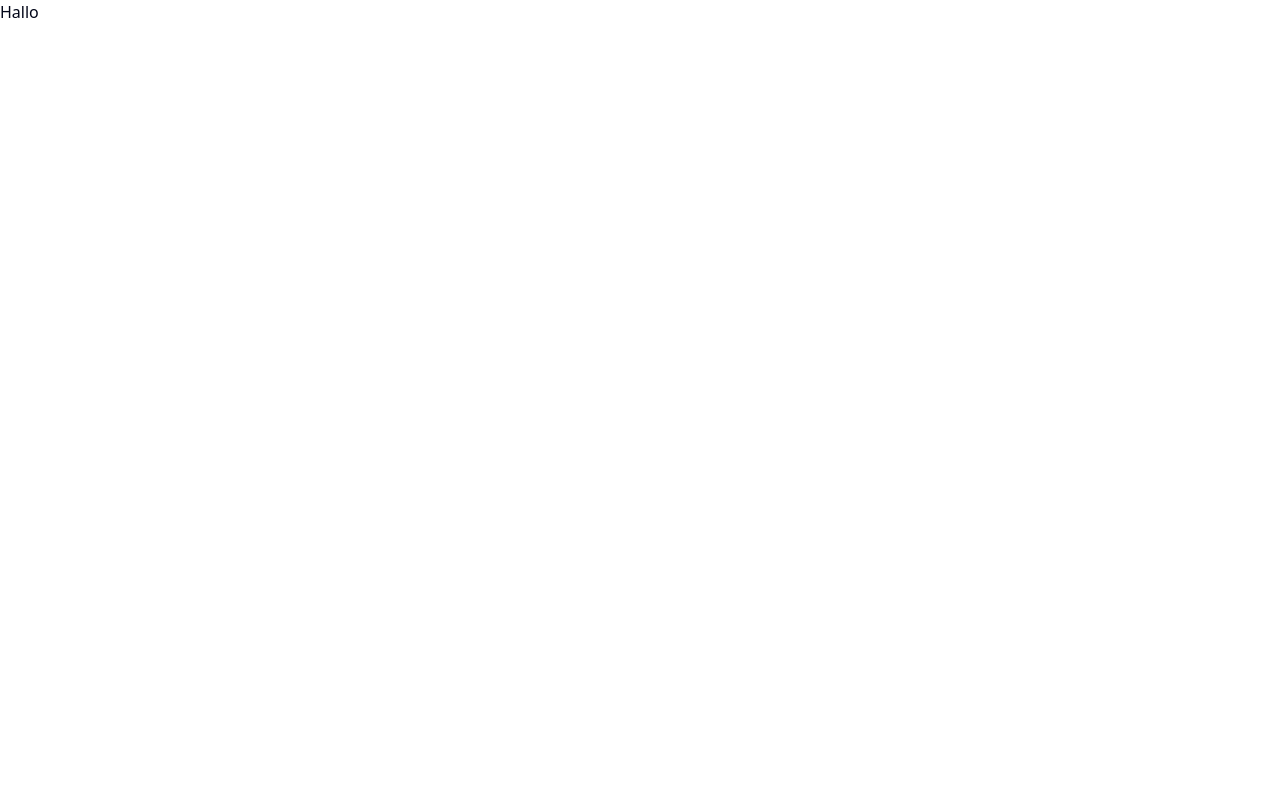
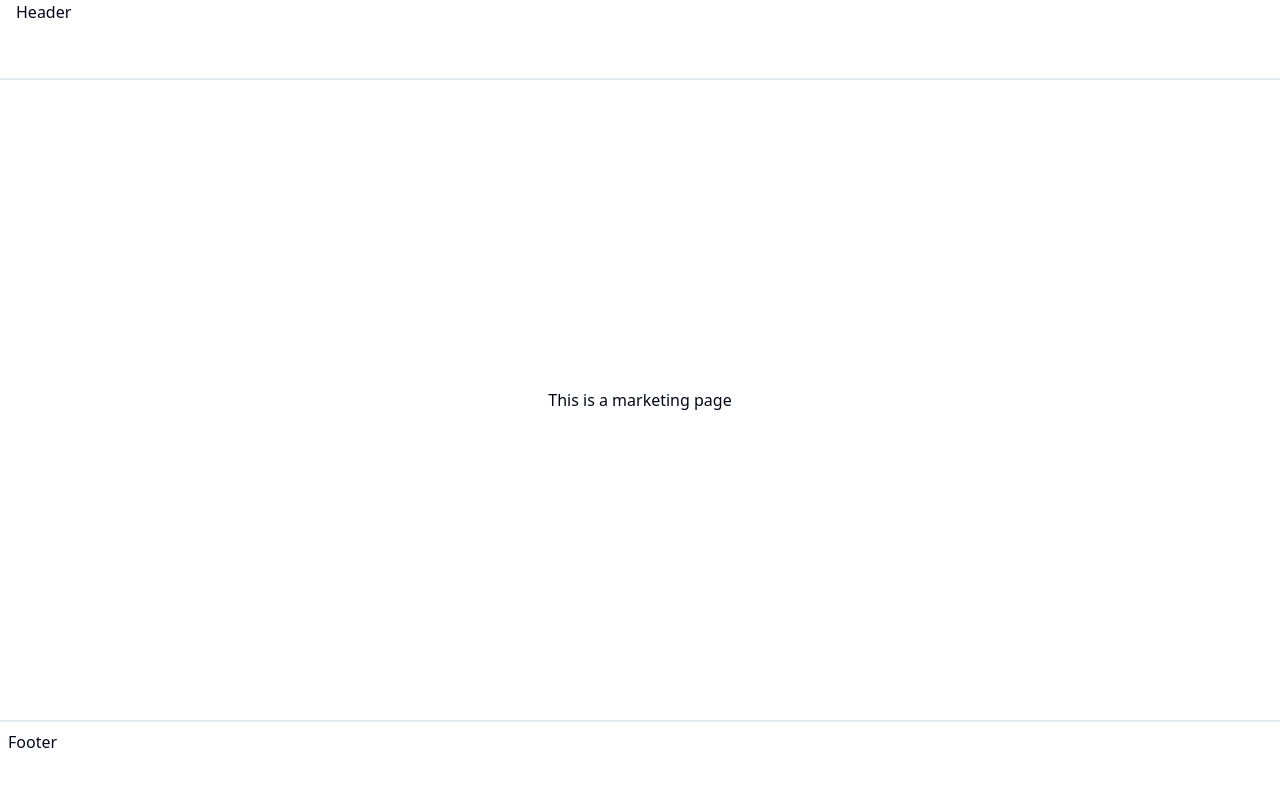
Before and after one commit to ZuchiSpeed/jigitone, a Next.js app: page / in a window 1280 px wide. Shown: the top 786 px of the page. Built offline with nearby package versions, Linux system fonts and the light colour scheme.

Commit message:
marketing skeleton

```diff
--- /dev/null
+++ b/app/(marketing)/footer.tsx
@@ -0,0 +1,7 @@
+export const Footer = () => {
+  return (
+    <footer className="hidden lg:block h-20 w-full border-t-2 border-slate-200 p-2">
+      Footer
+    </footer>
+  );
+};
--- /dev/null
+++ b/app/(marketing)/header.tsx
@@ -0,0 +1,9 @@
+import React from 'react'
+
+export const Header = () => {
+  return (
+    <header className="h-20 w-full border-b-2 border-slate-200 px-4">
+        Header
+    </header>
+  )
+}
--- /dev/null
+++ b/app/(marketing)/layout.tsx
@@ -0,0 +1,20 @@
+import { Footer } from "./footer";
+import { Header } from "./header";
+
+type Props = {
+  children: React.ReactNode;
+};
+
+const MarketingLayout = ({ children }: Props) => {
+  return (
+    <div className="min-h-screen flex flex-col">
+      <Header />
+      <main className="flex-1 flex flex-col items-center justify-center">
+        {children}
+      </main>
+      <Footer />
+    </div>
+  );
+};
+
+export default MarketingLayout;
--- a/app/page.tsx
+++ b/app/(marketing)/page.tsx
@@ -1,9 +1,8 @@
-import Image from "next/image";
 
 export default function Home() {
   return (
     <div>
-      <h1>Hallo</h1>
+      <h1>This is a marketing page</h1>
     </div>
   );
 }
```
